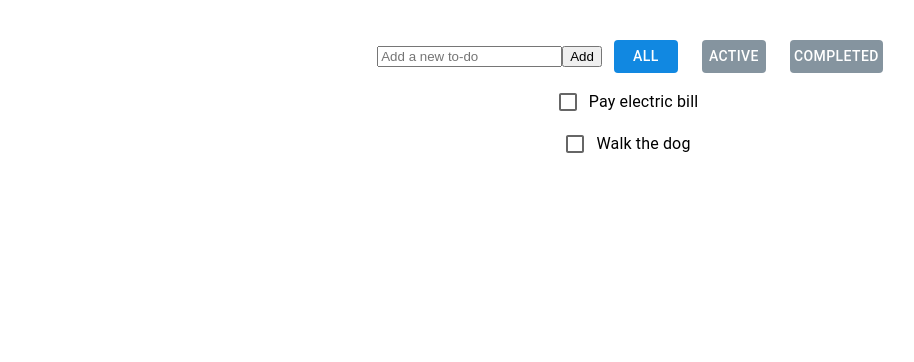
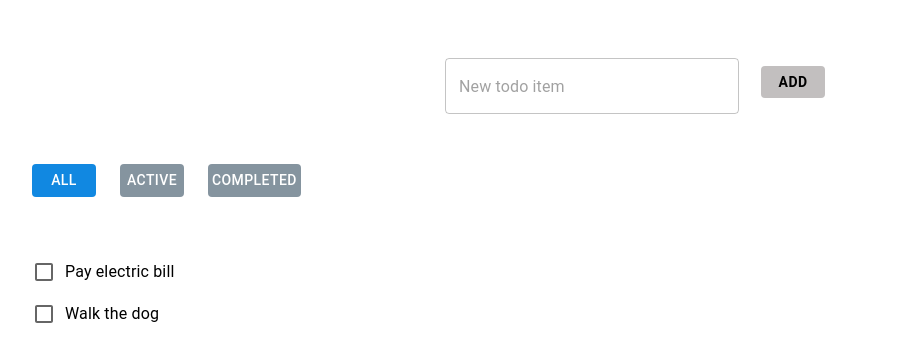
Before and after one commit to samtoken4/synaptiq-full-stack-challenge-main, a React (Create React App) app in the folder frontend/: page / in a window 1280 px wide. Shown: the top 362 px of the page, without its empty margins (4-918 px from the left). Built offline with nearby package versions, Linux system fonts and the light colour scheme.

Commit message:
add todo list item

```diff
--- a/frontend/src/components/TodoList/TodoList.tsx
+++ b/frontend/src/components/TodoList/TodoList.tsx
@@ -1,11 +1,13 @@
-import { Box, Checkbox, FormControlLabel, Paper, Button } from "@mui/material";
+import { Box, Button, Container, TextField, Typography } from "@mui/material";
 import { useMemo, useState } from "react";
+import TodoListItem from "./TodoListItem";
 
 type TodoItem = {
     id: number,
     name: string,
     completed: boolean,
 }
+
 const defaultTodos: TodoItem[] = [{ id: 1, name: 'Pay electric bill', completed: false }, { id: 2, name: 'Walk the dog', completed: false }];
 
 enum FilterStatus {
@@ -15,14 +17,16 @@ enum FilterStatus {
 }
 
 const TodoList = () => {
-    const defaultTodosCompletedState = { [defaultTodos[0].id]: defaultTodos[0], [defaultTodos[1].id]: defaultTodos[1] };
+    const defaultTodosList = { [defaultTodos[0].id]: defaultTodos[0], [defaultTodos[1].id]: defaultTodos[1] };
 
-    const [todosCompletedState, setTodosCompletedState] = useState<Record<number, TodoItem>>(defaultTodosCompletedState);
+    const [todosList, setTodosList] = useState<Record<number, TodoItem>>(defaultTodosList);
     const [newTodo, setNewTodo] = useState('');
     const [newTodoId, setNewTodoId] = useState(3);
 
     const [filter, setFilter] = useState(FilterStatus.ALL);
-    const filteredTodos = useMemo(() => Object.fromEntries(Object.entries(todosCompletedState).filter(([_itemId, todoItem]) => {
+
+    const currentTodoList = useMemo(() => {
+        const filteredTodos = Object.entries(todosList).filter(([_itemId, todoItem]) => {
             if (filter === FilterStatus.ACTIVE) {
                 return !todoItem.completed;
             } else if (filter === FilterStatus.COMPLETE) {
@@ -30,15 +34,13 @@ const TodoList = () => {
             } else {
                 return true;
             }
-    })), [todosCompletedState, filter]);
+        })
+        return filteredTodos;
+    }, [todosList, filter]);
 
-    const currentTodoList = Object.entries(filteredTodos);
-
-    const completedTodos = (filter === FilterStatus.COMPLETE && filteredTodos) || Object.fromEntries(Object.entries(todosCompletedState).filter(([_itemId, todoItem]) => {
+    const completedTodos = Object.fromEntries(Object.entries(todosList).filter(([_itemId, todoItem]) => {
         return todoItem.completed;
     }));
-
-    console.log('completedTodos', completedTodos, Object.keys(completedTodos));
 
     const buttonStyle = {
         padding: "4px",
@@ -49,35 +51,26 @@ const TodoList = () => {
         },
     };
 
-    const renderFilterButtons = () => (<>
+    const renderFilters = () => (<div>
         <Button
-            sx={{
-                backgroundColor: filter === FilterStatus.ALL ? "#1188e1" : "#85949f",
-                ...buttonStyle,
-            }}
+            sx={{ backgroundColor: filter === FilterStatus.ALL ? "#1188e1" : "#85949f", ...buttonStyle }}
             onClick={() => setFilter(FilterStatus.ALL)}
         >
             All
         </Button>
         <Button
-            sx={{
-                backgroundColor: filter === FilterStatus.ACTIVE ? "#1188e1" : "#85949f",
-                ...buttonStyle,
-            }}
+            sx={{ backgroundColor: filter === FilterStatus.ACTIVE ? "#1188e1" : "#85949f", ...buttonStyle }}
             onClick={() => setFilter(FilterStatus.ACTIVE)}
         >
             Active
         </Button>
         <Button
-            sx={{
-                backgroundColor: filter === FilterStatus.COMPLETE ? "#1188e1" : "#85949f",
-                ...buttonStyle,
-            }}
+            sx={{ backgroundColor: filter === FilterStatus.COMPLETE ? "#1188e1" : "#85949f", ...buttonStyle }}
             onClick={() => setFilter(FilterStatus.COMPLETE)}
         >
             Completed
         </Button>
-    </>)
+    </div>)
 
     const addTodo = () => {
         if (newTodo.trim() !== '') {
@@ -87,41 +80,11 @@ const TodoList = () => {
                 completed: false,
             };
 
-            setTodosCompletedState({ ...todosCompletedState, [todoItem.id]: todoItem });
-
+            setTodosList({ ...todosList, [todoItem.id]: todoItem });
             setNewTodoId(newTodoId + 1);
             setNewTodo('');
         }
     };
-
-    const handleClearCompleted = () => {
-        const activeTodos = Object.fromEntries(Object.entries(todosCompletedState).filter(([_itemId, todoItem]) => {
-            return !todoItem.completed;
-        }));
-        setTodosCompletedState(activeTodos);
-    }
-
-    const renderTodos = () => (<>
-        {(currentTodoList).map(([itmId, todoItem]) => {
-            const parsedItemId = parseInt(itmId);
-
-            return (
-                <li style={{ listStyleType: 'none', minWidth: '150px' }} className={todosCompletedState[parsedItemId].completed ? 'completed' : ''} >
-                    <FormControlLabel
-                        control={
-                            <Checkbox
-                                checked={todosCompletedState[parsedItemId].completed}
-                                onChange={() => {
-                                    setTodosCompletedState({ ...todosCompletedState, [parsedItemId]: { ...todosCompletedState[parsedItemId], completed: !todosCompletedState[parsedItemId].completed } });
-                                }}
-                            />
-                        }
-                        label={todoItem.name}
-                    />
-                </li>
-            )
-        })}
-    </>);
 
     const handleKeyPress = (e: React.KeyboardEvent<HTMLInputElement>) => {
         if (e.key === 'Enter') {
@@ -129,35 +92,121 @@ const TodoList = () => {
         }
     };
 
-    return (
-        <Box textAlign='center' className='todo-list' mt={4}>
-            <input
-                type="text"
+    const handleClearCompleted = () => {
+        const activeTodos = Object.fromEntries(Object.entries(todosList).filter(([_itemId, todoItem]) => {
+            return !todoItem.completed;
+        }));
+        setTodosList(activeTodos);
+    };
+
+    const renderNoItemsMessage = (filter: FilterStatus) => {
+        let message = '';
+        const noEmptyList = Object.keys(todosList).length;
+
+        if (noEmptyList) {
+            if (filter === FilterStatus.COMPLETE) {
+                message = 'No completed items';
+            } else if (filter === FilterStatus.ACTIVE) {
+                message = 'No active items';
+            }
+        } else {
+            message = 'No todo items'
+        }
+
+        return (<Typography sx={{ padding: '22px 38px', textAlign: 'left' }} variant="subtitle1">
+            {message}
+        </Typography>);
+    };
+
+    const handleCheckBoxChange = (listItemCompleted: boolean, parsedItemId: number) => {
+        setTodosList({ ...todosList, [parsedItemId]: { ...todosList[parsedItemId], completed: !listItemCompleted } });
+    };
+
+    const renderTodosList = () => (<>
+        {currentTodoList?.length ?
+            <div style={{
+                display: 'flex',
+                flexDirection: 'column',
+                textAlign: 'left',
+                padding: '22px 38px'
+            }}>
+
+                {currentTodoList.map(([itmId, todoItem]) => {
+                    const parsedItemId = parseInt(itmId);
+
+                    return <div key={itmId} >
+                        <TodoListItem
+                            listItemCompleted={todosList[parsedItemId].completed}
+                            itemId={parsedItemId}
+                            name={todoItem.name}
+                            handleOnChange={handleCheckBoxChange}
+                        />
+                    </div>
+                })
+                }
+            </div>
+            : renderNoItemsMessage(filter)}
+    </>);
+
+    const renderForm = () => (
+        <Container maxWidth='sm' sx={{ width: '450px', display: 'flex', alignItems: 'center' }}>
+            <TextField
+                data-test={'new-todo'}
+                sx={{ padding: '10px' }}
+                onChange={(e) => setNewTodo(e.target.value)}
+                variant='outlined'
+                fullWidth
+                margin='normal'
                 value={newTodo}
-                data-test={'new-todo'}
-                onChange={(e) => setNewTodo(e.target.value)}
                 onKeyDown={handleKeyPress}
-                placeholder="Add a new to-do"
+                placeholder="New todo item"
             />
-            <button onClick={addTodo}>Add</button>
+            <Button sx={{
+                ...buttonStyle,
+                height: '32px',
+                color: "black",
+                fontWeight: 600,
+                backgroundColor: "#c2bfbf",
+                "&:hover": {
+                    backgroundColor: "#c2bfbf",
+                }
+            }} onClick={addTodo}>Add</Button>
+        </Container>
 
-            {renderFilterButtons()}
+    );
 
-            {Object.keys(completedTodos).length ?
+    const renderClearCompletedButton = () => {
+        return Object.keys(completedTodos).length ?
             <Button
                 sx={{
                     backgroundColor: "white",
                     ...buttonStyle,
                     color: "#b7325f",
                     fontWeight: 600,
+                    "&:hover": {
+                        backgroundColor: "#b7325f",
+                        color: "white",
+                    },
                 }}
                 onClick={handleClearCompleted}
             >
                 Clear completed
             </Button>
-                : null}
+            : null
+    }
 
-            {renderTodos()}
+    return (
+        <Box textAlign='center' className='todo-list' mt={4}>
+            <>
+                {renderForm()}
+
+                <div style={{ display: 'flex', margin: '24px' }} className="buttons">
+                    {renderFilters()}
+                    {renderClearCompletedButton()}
+                </div>
+
+                {renderTodosList()}
+            </>
         </Box>
     );
 };
--- a/frontend/src/components/TodoList/TodoListItem.tsx
+++ b/frontend/src/components/TodoList/TodoListItem.tsx
@@ -1,6 +1,25 @@
 
-const TodoListItem = () => {
-    return(<div>
+import { Box, Checkbox, FormControlLabel } from "@mui/material";
 
-    </div>)
+interface TodoListItemProps {
+    listItemCompleted: boolean;
+    itemId: number;
+    name: string;
+    handleOnChange: (listItemCompleted: boolean, parsedItemId: number) => void;
+};
+
+const TodoListItem = ({ listItemCompleted, itemId, handleOnChange, name }: TodoListItemProps) => {
+    return (<li style={{ listStyleType: 'none', minWidth: '150px' }} className={listItemCompleted ? 'completed' : ''} >
+        <FormControlLabel
+            control={
+                <Checkbox
+                    checked={listItemCompleted}
+                    onChange={() => handleOnChange(listItemCompleted, itemId)}
+                />
+            }
+            label={name}
+        />
+    </li>)
 }
+
+export default TodoListItem;
```
Lines whose indentation alone changed are shown as unchanged.
